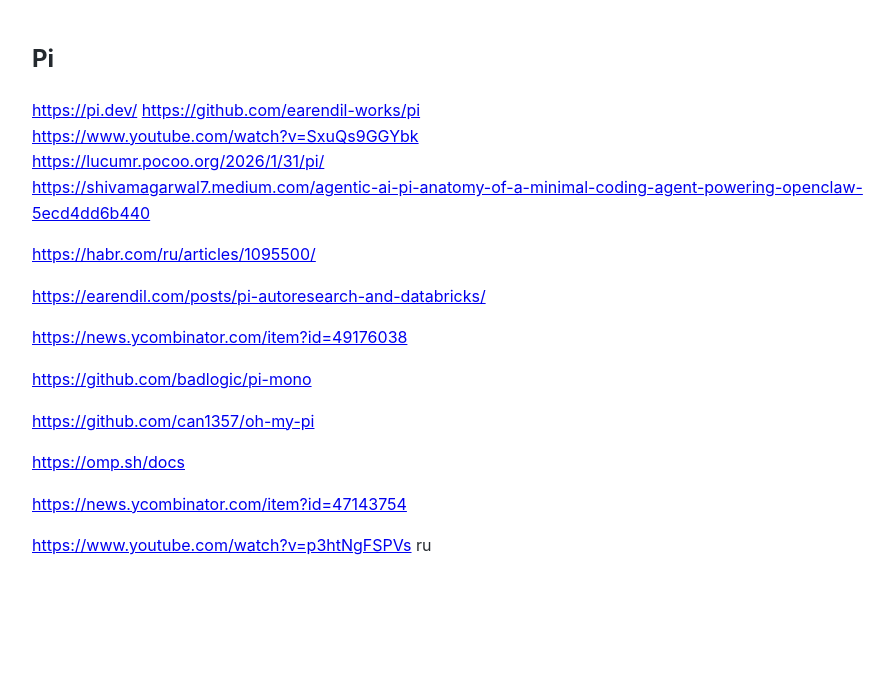
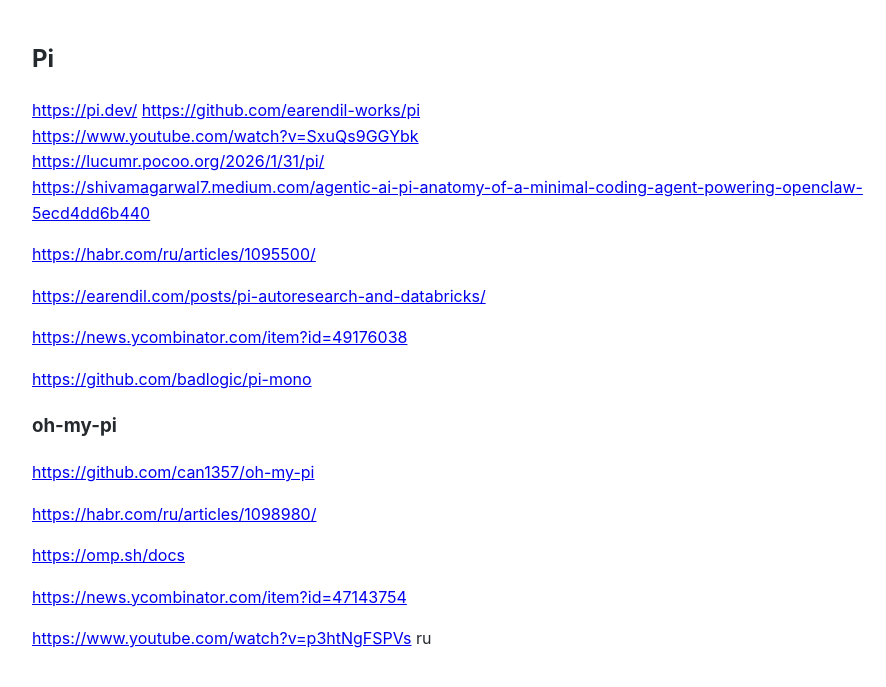
Before and after one commit to Michael-Lubinsky/michael-lubinsky.github.com, a Jekyll site: the page built from agent/pi.md, in a window 1280 px wide. Shown: the top 687 px of the page, without its empty margins (158-1044 px from the left). Built offline with Jekyll 4.4.1, drawn with Linux system fonts in a browser that asks for light colours; our own code applies the rules of GitHub Pages for plain Markdown files.

Commit message:
Add links to oh-my-pi resources in pi.md

```diff
--- a/agent/pi.md
+++ b/agent/pi.md
@@ -14,7 +14,10 @@
 
 <https://github.com/badlogic/pi-mono>
 
+### oh-my-pi
 <https://github.com/can1357/oh-my-pi>
+
+<https://habr.com/ru/articles/1098980/>
 
 <https://omp.sh/docs>
 
```
